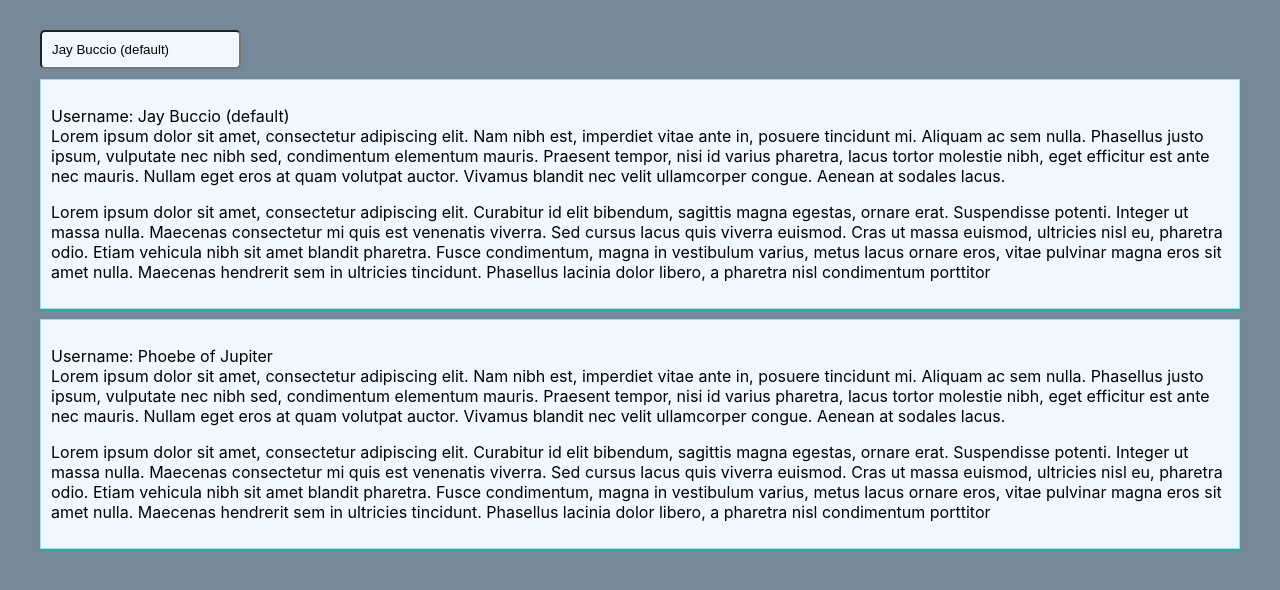
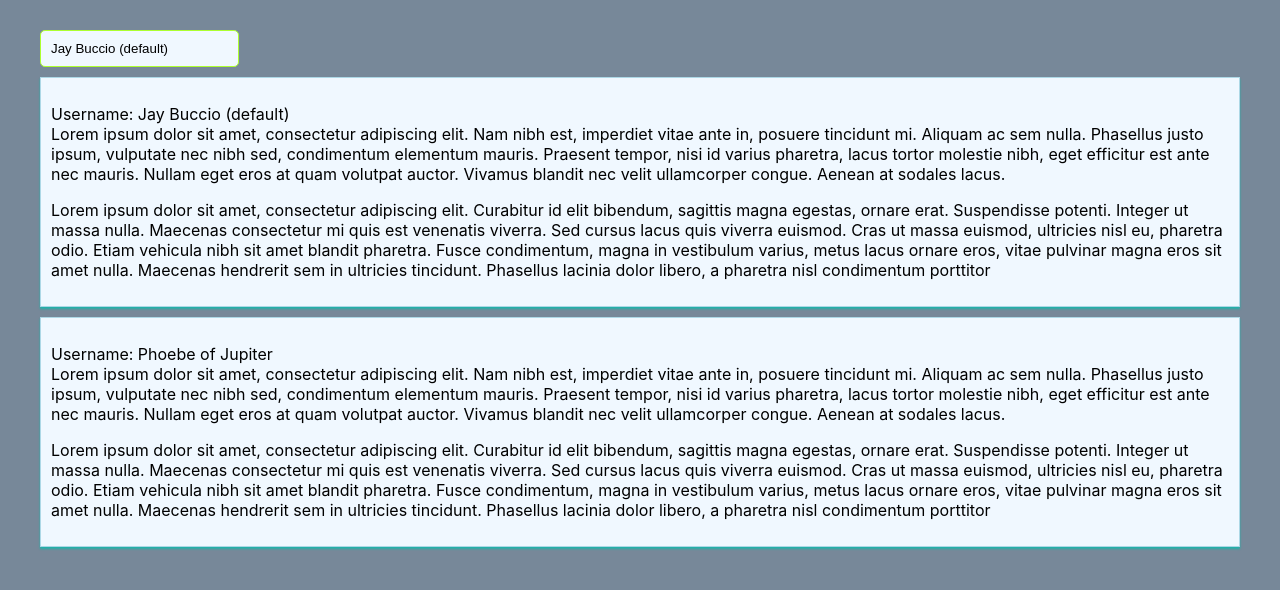
Before and after one commit to JaennPB/assigment-1-react-course-, a React (Create React App) app: page / in a window 1280 px wide. Shown: the top 590 px of the page. Built offline with nearby package versions, Linux system fonts and the light colour scheme.

Commit message:
final commit

```diff
--- a/src/App.js
+++ b/src/App.js
@@ -16,18 +16,10 @@ class App extends Component {
   };
 
   render() {
-    const style = {
-      padding: "10px",
-      marginLeft: "10px",
-      borderRadius: "5px",
-      backgroundColor: "aliceblue",
-    };
-
     return (
       <div className="App">
         <Input
           inputValue={this.changeUsernameHandler}
-          style={style}
           defaultName={this.state.username}
         />
         <Output username={this.state.username} />
--- a/src/UserInput/UserInput.js
+++ b/src/UserInput/UserInput.js
@@ -1,11 +1,19 @@
 import React from "react";
 
 const Input = (props) => {
+  const inputStyle = {
+    padding: "10px",
+    marginLeft: "10px",
+    borderRadius: "5px",
+    backgroundColor: "aliceblue",
+    border: "1px solid greenyellow",
+  };
+
   return (
     <input
       type="text"
       onChange={props.inputValue}
-      style={props.style}
+      style={inputStyle}
       value={props.defaultName}
     />
   );
```
Also changed, not shown: 1 other file (tests, documents, lock files or other folders).
